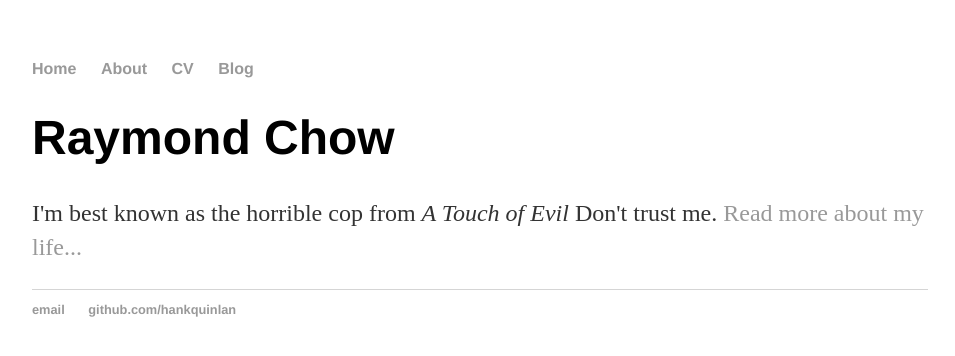
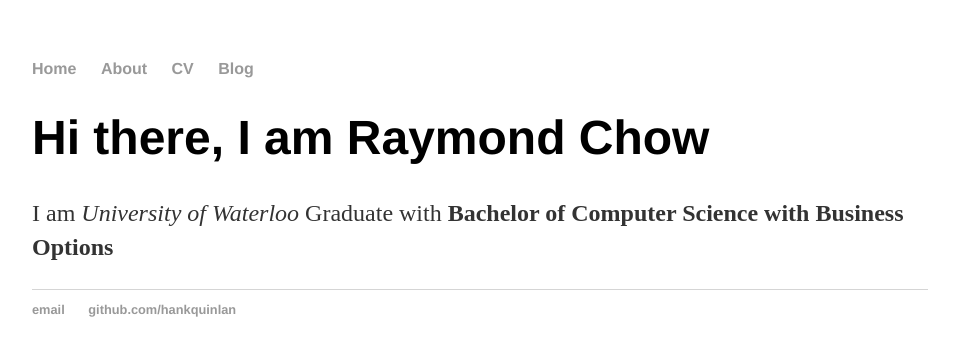
Before and after one commit to r23chow/r23chow.github.io, a Jekyll site: the page built from index.html, in a window 1280 px wide. Shown: the top 356 px of the page, without its empty margins (160-1115 px from the left). Built offline with Jekyll 4.4.1, drawn with Linux system fonts in a browser that asks for light colours.

Commit message:
Update index.html

```diff
--- a/index.html
+++ b/index.html
@@ -1,29 +1,8 @@
-<!DOCTYPE html>
-<html>
-	<head>
-		<title>Raymond Chow</title>
-		<link rel="stylesheet" type ="text/css" href="/css/main.css">
-	</head>
-	<body>
-		<nav>
-    		<ul>
-        		<li><a href="/">Home</a></li>
-	        	<li><a href="/about">About</a></li>
-        		<li><a href="/cv">CV</a></li>
-        		<li><a href="/blog">Blog</a></li>
-    		</ul>
-		</nav>
-		<div class="container">
-    		<div class="blurb">
-        		<h1>Raymond Chow</h1>
-				<p>I'm best known as the horrible cop from <em>A Touch of Evil</em> Don't trust me. <a href="/about">Read more about my life...</a></p>
-    		</div><!-- /.blurb -->
-		</div><!-- /.container -->
-		<footer>
-    		<ul>
-        		<li><a href="mailto:hankquinlanhub@gmail.com">email</a></li>
-        		<li><a href="https://github.com/hankquinlan">github.com/hankquinlan</a></li>
-			</ul>
-		</footer>
-	</body>
-</html>
+---
+layout: default
+title: Raymond Chow Resume
+---
+<div class="blurb">
+	<h1>Hi there, I am Raymond Chow</h1>
+	<p>I am <em>University of Waterloo</em> Graduate with <b>Bachelor of Computer Science with Business Options</b> </a></p>
+</div><!-- /.blurb -->
```
